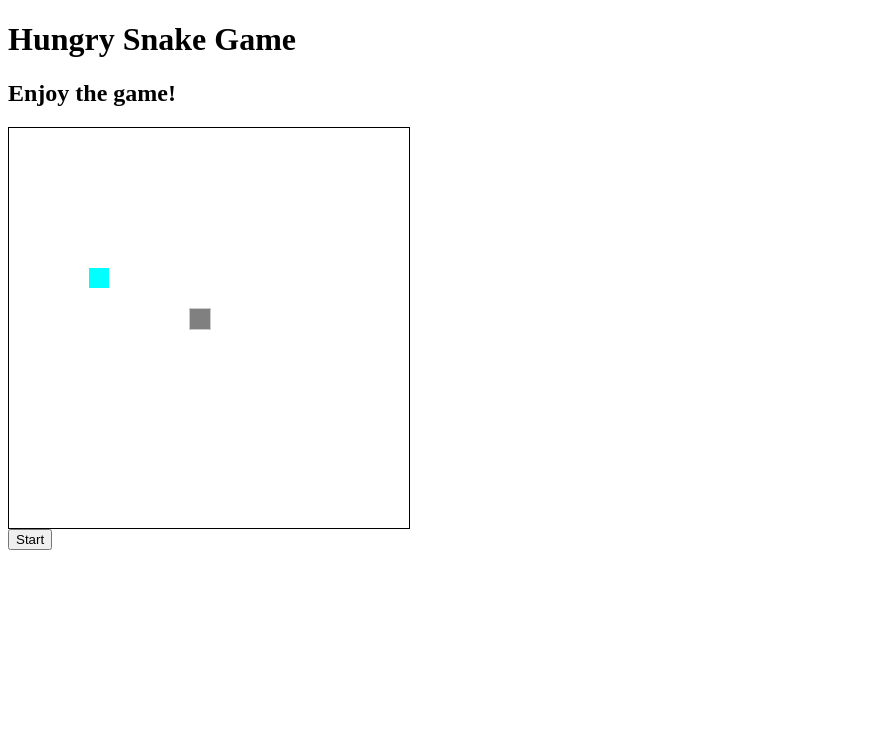
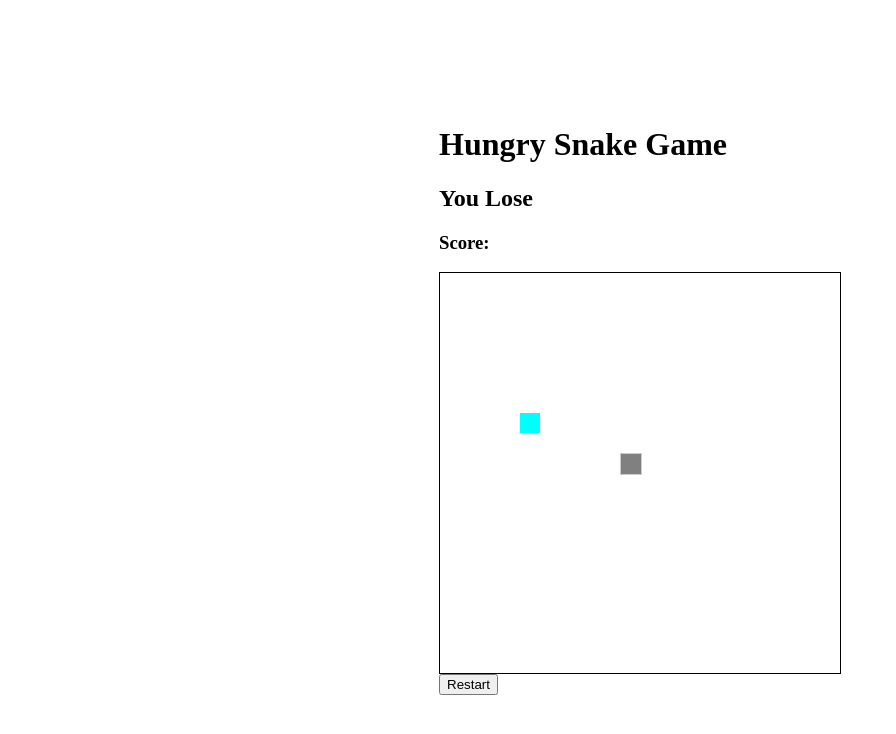
Before and after one commit to everett-wxy/HungrySnakeGame, a plain HTML site: page index.html in a window 1280 px wide. Both pictures are taken after a click on the button "Start". Shown: the whole page, without its empty margins (0-896 px from the left). Drawn offline with Linux system fonts and the light colour scheme.

Commit message:
added scoring

```diff
--- a/css/style.css
+++ b/css/style.css
@@ -1,3 +1,11 @@
+html, body {
+    height: 100%;
+    margin: 0;
+    display: flex;
+    justify-content: center;
+    align-items: center;
+}
+
 .grid-container {
   display: grid;
   grid-template-columns: repeat(20, 20px); /* 20 columns of 20px */
@@ -26,6 +34,7 @@
     display: none;
 }
 
+
 .fruit {
     width: 20px;
     height: 20px;
--- a/index.html
+++ b/index.html
@@ -12,6 +12,7 @@
     <div>
       <h1>Hungry Snake Game</h1>
       <h2 id="game-message">Press Start to Play</h2>
+      <h3 class="score">Score: <span id="score"></span></h3>
       <div class="grid-container">
         <div class="snake"></div>
       </div>
--- a/js/app.js
+++ b/js/app.js
@@ -11,6 +11,8 @@ let fruitPosition = {};
 let directionInterval;
 let snakeDirection;
 let ifCollideBody = false;
+let speed = 100;
+let score = 0;
 
 /*----- Cached Element References  -----*/
 
@@ -19,6 +21,7 @@ const snake = document.querySelector(".snake");
 const startButton = document.getElementById("start-button");
 const restartButton = document.getElementById("restart-button");
 const gameMessage = document.getElementById("game-message");
+const scoreEl = document.getElementById("score");
 
 /*-------------- Functions -------------*/
 
@@ -27,6 +30,9 @@ function startGame() {
   countDown();
   renderSnakeHead();
   generateFruits();
+  snakeDirection = "up";
+  movementInterval();
+  score = 0;
 }
 
 function countDown() {
@@ -41,7 +47,7 @@ function countDown() {
       gameMessage.innerText = "Enjoy the game!";
       gameIsActive = true;
     }
-  }, 100);
+  }, 500);
 }
 
 function renderSnakeHead() {
@@ -109,7 +115,7 @@ function moveSnake() {
 
 function movementInterval() {
   clearInterval(directionInterval);
-  directionInterval = setInterval(moveSnake, 200);
+  directionInterval = setInterval(moveSnake, speed);
 }
 
 function eatFruit() {
@@ -121,6 +127,8 @@ function eatFruit() {
     fruitElement.remove();
     generateFruits();
     growBody();
+    score++;
+    updateScore();
   }
 }
 
@@ -175,8 +183,12 @@ function growBody() {
   gameBoard.appendChild(snakeGrow);
 }
 
+function updateScore() {
+  scoreEl.innerText = score;
+}
+
 function checkLoseConditions() {
-    checkBodyCollision();
+  checkBodyCollision();
   if (
     snakePosition[0].x === 0 ||
     snakePosition[0].y === 0 ||
@@ -189,20 +201,23 @@ function checkLoseConditions() {
     gameIsActive = false;
     showRestartButton();
     clearInterval(directionInterval);
+    startButton.style.display = "none";
   }
 }
 
 // if the head of snake comes into contact with any coordinates of the body
 
 function checkBodyCollision() {
-  let head = {x:snakePosition[0].x, y:snakePosition[0].y};
+  let head = { x: snakePosition[0].x, y: snakePosition[0].y };
 
   for (i = 1; i < snakePosition.length; i++) {
-    if (ifCollideBody = (head.x === snakePosition[i].x && head.y === snakePosition[i].y)){
-        return;
-    };
+    if (
+      (ifCollideBody =
+        head.x === snakePosition[i].x && head.y === snakePosition[i].y)
+    ) {
+      return;
+    }
   }
-
 }
 
 function showRestartButton() {
@@ -213,7 +228,10 @@ function restartGame() {
   gameBoard.innerHTML = "";
   snakePosition = [{ x: 10, y: 10 }];
   snakeDirection = "up";
+  ifCollideBody = false;
   gameMessage.innerText = `Press Start to Play`;
+  startButton.style.display = "block";
+  restartButton.style.display = "none";
 }
 /*----------- Event Listeners ----------*/
 
```
Also changed, not shown: pseudo-code.txt.
